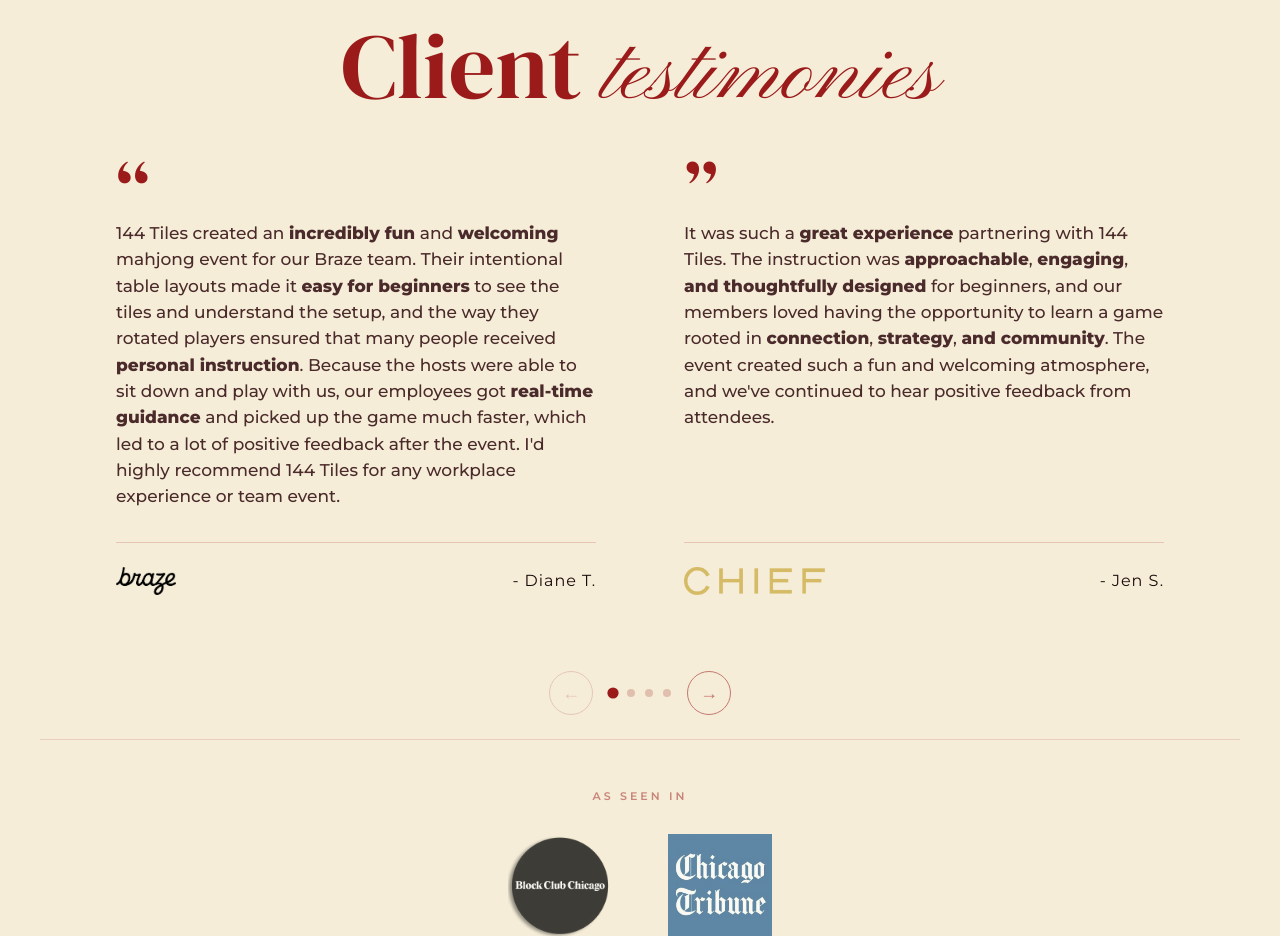
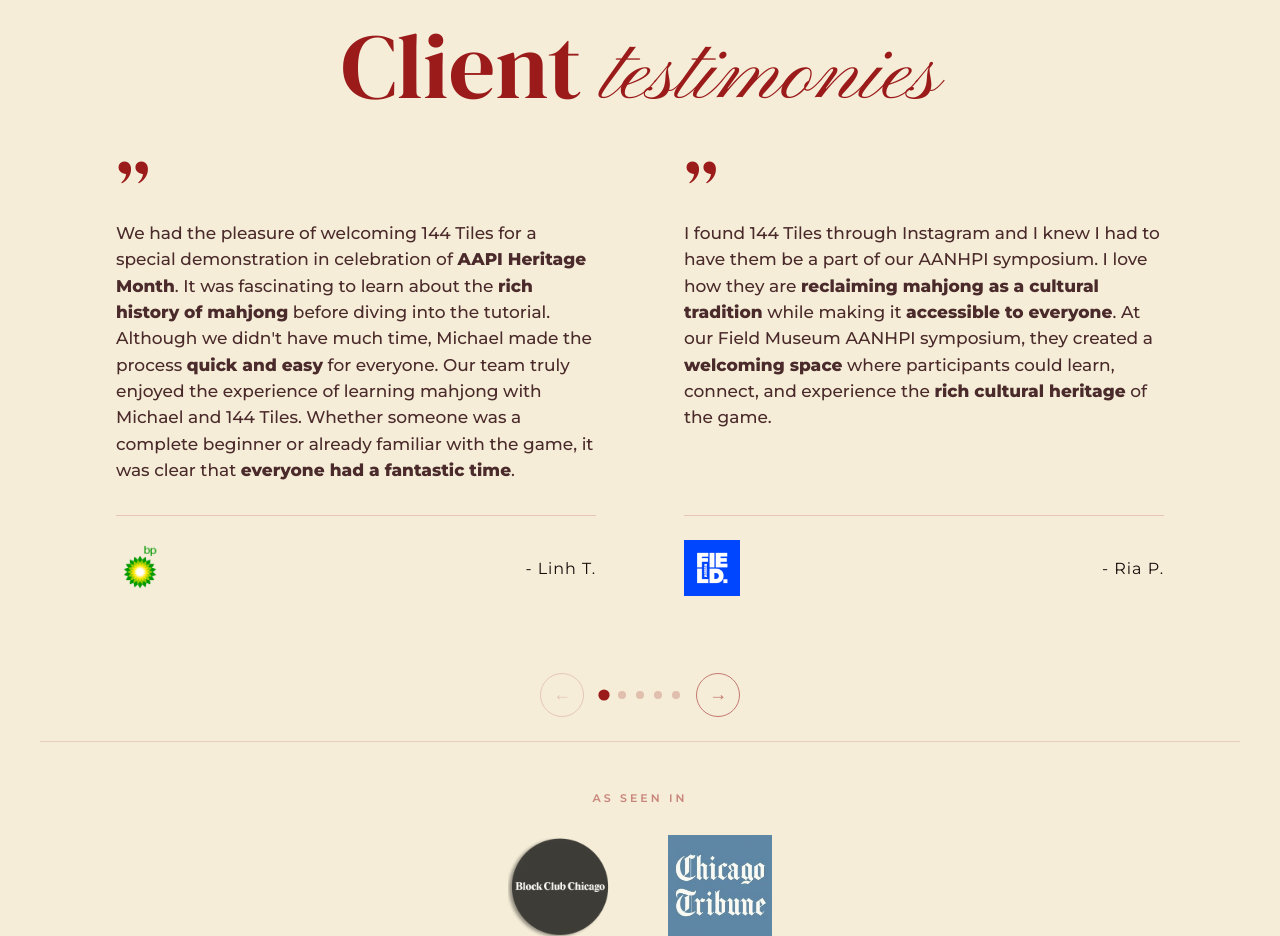
Before and after one commit to michaelwang1994/144-tiles-website, a website built with Vite: page 144-tiles-website/index.html in a window 1280 px wide. Shown: the part 2756-3692 px from the top of the page. Built offline with nearby package versions, Linux system fonts and the light colour scheme.

Commit message:
add bp testimonial

```diff
--- a/144-tiles-website/index.html
+++ b/144-tiles-website/index.html
@@ -156,8 +156,24 @@
   <div class="testimonial-carousel">
     <div class="testimonial-track" id="testimonial-track">
     <div class="testimonial" style="padding: 32px 44px 48px">
-      <div class="quote-mark">“</div>
-      <p class="quote-body" style="font-family: Montserrat; font-weight: 500; font-size: 17px; color: rgb(74, 42, 42);">144 Tiles created an <strong style="font-weight: 800;">incredibly fun</strong> and <strong style="font-weight: 800;">welcoming</strong> mahjong event for our Braze team. Their intentional table layouts made it <strong style="font-weight: 800;">easy for beginners</strong> to see the tiles and understand the setup, and the way they rotated players ensured that many people received <strong style="font-weight: 800;">personal instruction</strong>. Because the hosts were able to sit down and play with us, our employees got <strong style="font-weight: 800;">real-time guidance</strong> and picked up the game much faster, which led to a lot of positive feedback after the event. I'd highly recommend 144 Tiles for any workplace experience or team event.</p>
+      <div class="quote-mark">”</div>
+      <p class="quote-body" style="font-family: Montserrat; font-weight: 500; font-size: 17px; color: rgb(74, 42, 42);">We had the pleasure of welcoming 144 Tiles for a special demonstration in celebration of <strong style="font-weight: 800;">AAPI Heritage Month</strong>. It was fascinating to learn about the <strong style="font-weight: 800;">rich history of mahjong</strong> before diving into the tutorial. Although we didn't have much time, Michael made the process <strong style="font-weight: 800;">quick and easy</strong> for everyone. Our team truly enjoyed the experience of learning mahjong with Michael and 144 Tiles. Whether someone was a complete beginner or already familiar with the game, it was clear that <strong style="font-weight: 800;">everyone had a fantastic time</strong>.</p>
+      <div class="attrib">
+        <img class="attrib-logo" src="assets/logo-bp.png" alt="bp" style="height: 56px;">
+        <span class="attrib-name" style="font-size: 16px;"><span style="font-weight: normal; font-family: Montserrat;">- Linh T.</span></span>
+      </div>
+    </div>
+    <div class="testimonial" style="padding: 32px 44px 48px">
+      <div class="quote-mark">”</div>
+      <p class="quote-body" style="font-family: Montserrat; font-weight: 500; font-size: 17px; color: rgb(74, 42, 42);">I found 144 Tiles through Instagram and I knew I had to have them be a part of our AANHPI symposium. I love how they are <strong style="font-weight: 800;">reclaiming mahjong as a cultural tradition</strong> while making it <strong style="font-weight: 800;">accessible to everyone</strong>. At our Field Museum AANHPI symposium, they created a <strong style="font-weight: 800;">welcoming space</strong> where participants could learn, connect, and experience the <strong style="font-weight: 800;">rich cultural heritage</strong> of the game.
+      <div class="attrib">
+        <img class="attrib-logo" src="assets/logo-field.png" alt="Field Museum" style="height: 56px;">
+        <span class="attrib-name" style="font-size: 16px;"><span style="font-weight: normal; font-family: Montserrat;">- Ria P.</span></span>
+      </div>
+    </div>
+    <div class="testimonial" style="padding: 32px 44px 48px">
+      <div class="quote-mark">”</div>
+      <p class=”quote-body” style=”font-family: Montserrat; font-weight: 500; font-size: 17px; color: rgb(74, 42, 42);”>144 Tiles created an <strong style=”font-weight: 800;”>incredibly fun</strong> and <strong style=”font-weight: 800;”>welcoming</strong> mahjong event for our Braze team. Their intentional table layouts made it <strong style=”font-weight: 800;”>easy for beginners</strong> to see the tiles and understand the setup, and the way they rotated players ensured that many people received <strong style=”font-weight: 800;”>personal instruction</strong>. Because the hosts were able to sit down and play with us, our employees got <strong style=”font-weight: 800;”>real-time guidance</strong> and picked up the game much faster, which led to a lot of positive feedback after the event. I'd highly recommend 144 Tiles for any workplace experience or team event.</p>
       <div class="attrib">
         <img class="attrib-logo braze" src="assets/logo-braze.png" alt="Braze">
         <span class="attrib-name" style="font-size: 16px; font-weight: bold;"><span style="font-weight: normal; font-family: Montserrat;"><b style="font-weight: 600;"><span style="font-weight: normal;">- Diane T.</span></b></span></span>
@@ -181,15 +197,7 @@
     </div>
     <div class="testimonial" style="padding: 32px 44px 48px">
       <div class="quote-mark">”</div>
-      <p class="quote-body" style="font-family: Montserrat; font-weight: 500; font-size: 17px; color: rgb(74, 42, 42);">I found 144 Tiles through Instagram and I knew I had to have them be a part of our AANHPI symposium. I love how they are <strong style="font-weight: 800;">reclaiming mahjong as a cultural tradition</strong> while making it <strong style="font-weight: 800;">accessible to everyone</strong>. At our Field Museum AANHPI symposium, they created a <strong style="font-weight: 800;">welcoming space</strong> where participants could learn, connect, and experience the <strong style="font-weight: 800;">rich cultural heritage</strong> of the game.
-      <div class="attrib">
-        <img class="attrib-logo" src="assets/logo-field.png" alt="Field Museum" style="height: 56px;">
-        <span class="attrib-name" style="font-size: 16px;"><span style="font-weight: normal; font-family: Montserrat;">- Ria P.</span></span>
-      </div>
-    </div>
-    <div class="testimonial" style="padding: 32px 44px 48px">
-      <div class="quote-mark">”</div>
-      <p class="quote-body" style="font-family: Montserrat; font-weight: 500; font-size: 17px; color: rgb(74, 42, 42);">144 Tiles hosted an <strong style="font-weight: 800;">amazing</strong> mahjong learning and playing event for our office, making the game <strong style="font-weight: 800;">approachable through clear, easy to follow instruction</strong> while also sharing its <strong style="font-weight: 800;">rich history</strong>. It was a great experience that <strong style="font-weight: 800;">brought our employees together</strong>, sparked excitement, and introduced many of us to the <strong style="font-weight: 800;">joy of learning and playing mahjong</strong>.</p>
+      <p class="quote-body" style="font-family: Montserrat; font-weight: 500; font-size: 17px;">144 Tiles hosted an <strong style="font-weight: 800;">amazing</strong> mahjong learning and playing event for our office, making the game <strong style="font-weight: 800;">approachable through clear, easy to follow instruction</strong> while also sharing its <strong style="font-weight: 800;">rich history</strong>. It was a great experience that <strong style="font-weight: 800;">brought our employees together</strong>, sparked excitement, and introduced many of us to the <strong style="font-weight: 800;">joy of learning and playing mahjong</strong>.</p>
       <div class="attrib">
         <span class="attrib-name" style="font-size: 16px;"><span style="font-weight: normal; font-family: Montserrat;">- Nicole S. &nbsp;·&nbsp; Corporate Event</span></span>
       </div>
```
Also changed, not shown: 144-tiles-website/assets/logo-bp.png (added).
